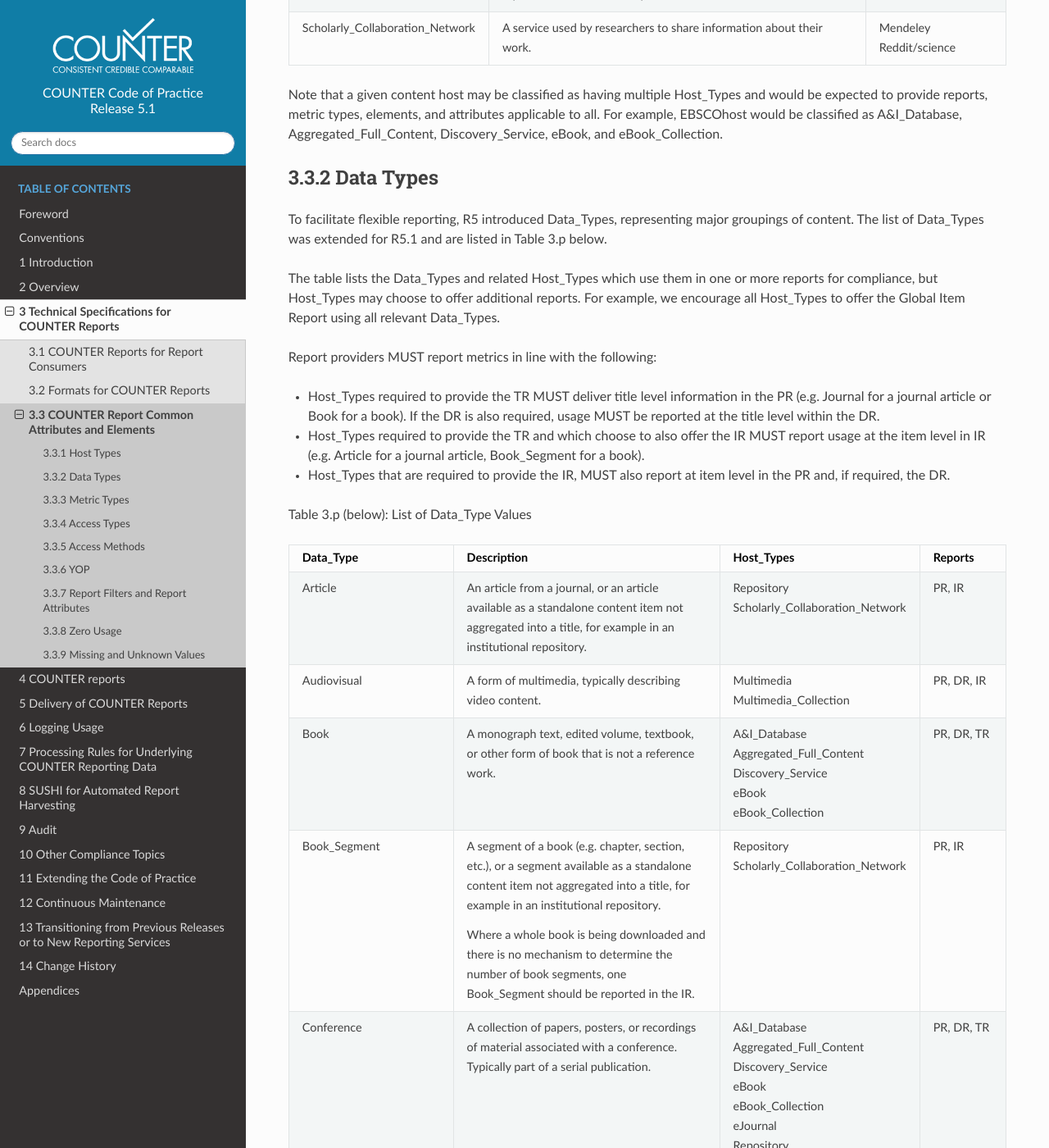
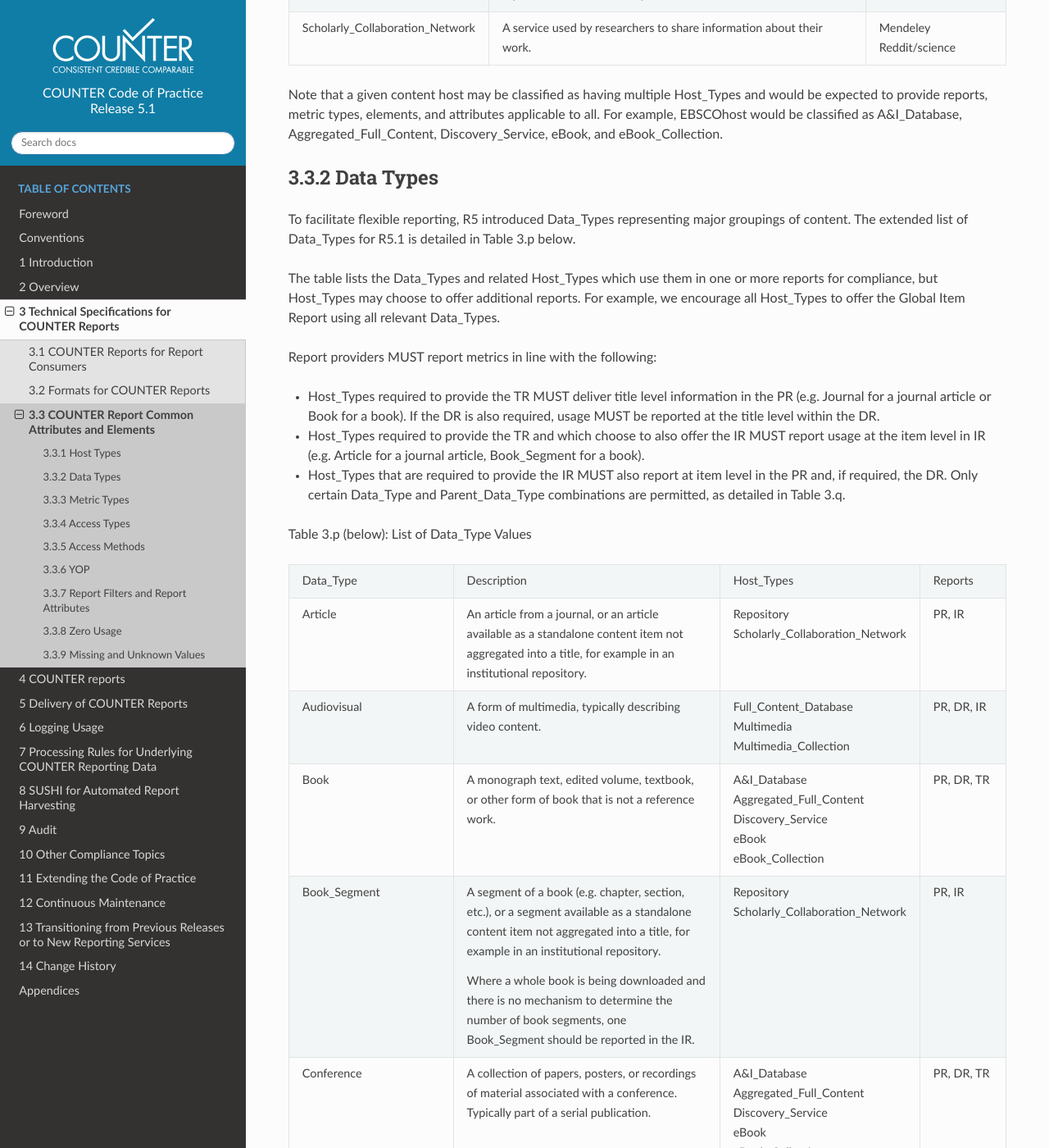
Before and after one commit to Project-Counter/cop5, a Sphinx documentation site: the page built from source/03-specifications/03-counter-report-common-attributes-and-elements.rst, in a window 1280 px wide and 1400 px high, scrolled down 1454 px. Shown: the whole window at 82% size. Built offline with Sphinx 7.4.7 and the Read the Docs theme 2.0.0, drawn with Linux system fonts in a browser that asks for light colours; some of the changed text lies outside the part shown.

Commit message:
Addressing comments on pull 189
Addressing most comments, except where there is an outstanding discussion

```diff
--- a/source/03-specifications/03-counter-report-common-attributes-and-elements.rst
+++ b/source/03-specifications/03-counter-report-common-attributes-and-elements.rst
@@ -96,7 +96,7 @@
 Data Types
 """"""""""
 
-To facilitate flexible reporting, R5 introduced Data_Types, representing major groupings of content. The list of Data_Types was extended for R5.1 and are listed in Table 3.p below.
+To facilitate flexible reporting, R5 introduced Data_Types representing major groupings of content. The extended list of Data_Types for R5.1 is detailed in Table 3.p below.
 
 The table lists the Data_Types and related Host_Types which use them in one or more reports for compliance, but Host_Types may choose to offer additional reports. For example, we encourage all Host_Types to offer the Global Item Report using all relevant Data_Types.
 
@@ -104,7 +104,7 @@
 
 * Host_Types required to provide the TR MUST deliver title level information in the PR (e.g. Journal for a journal article or Book for a book). If the DR is also required, usage MUST be reported at the title level within the DR.
 * Host_Types required to provide the TR and which choose to also offer the IR MUST report usage at the item level in IR (e.g. Article for a journal article, Book_Segment for a book).
-* Host_Types that are required to provide the IR, MUST also report at item level in the PR and, if required, the DR.
+* Host_Types that are required to provide the IR MUST also report at item level in the PR and, if required, the DR. Only certain Data_Type and Parent_Data_Type combinations are permitted, as detailed in Table 3.q.
 
 Table 3.p (below): List of Data_Type Values
 
@@ -130,7 +129,8 @@
 
    * - Audiovisual
      - A form of multimedia, typically describing video content.
-     - Multimedia\ |br|\ |lb|
+     - Full_Content_Database\ |br|\ |lb|
+       Multimedia\ |br|\ |lb|
        Multimedia_Collection
      - PR, DR, IR
 
@@ -203,13 +204,15 @@
 
    * - Image
      - A form of multimedia describing a static visual image.
-     - Multimedia\ |br|\ |lb|
+     - Full_Content_Database\ |br|\ |lb|
+       Multimedia\ |br|\ |lb|
        Multimedia_Collection
      - PR, DR, IR
 
    * - Interactive_Resource
      - A form of multimedia, typically describing materials that require user interaction to be understood, executed, or experienced (e.g. quizzes).
-     - Multimedia\ |br|\ |lb|
+     - Full_Content_Database\ |br|\ |lb|
+       Multimedia\ |br|\ |lb|
        Multimedia_Collection
      - PR, DR, IR
 
@@ -256,7 +256,7 @@
 
    * - Patent
      - A patent document representing an exclusive right granted for an invention, which is a product or a process that provides, in general, a new way of doing something, or offers a new technical solution to a problem. Typically associated with a patent number.
-     - Aggregated_Full_Content\ |br|\ |lb|
+     - A&I_Database\ |br|\ |lb|
        Discovery_Service\ |br|\ |lb|
        Full_Content_Database\ |br|\ |lb|
        Repository\ |br|\ |lb|
@@ -278,7 +278,8 @@
 
    * - Reference_Work
      - An authoritative source of information about a subject used to find quick answers to questions, such as an encyclopedia or dictionary. The content may be stable or updated over time.
-     - Aggregated_Full_Content\ |br|\ |lb|
+     - A&I_Database\ |br|\ |lb|
+       Aggregated_Full_Content\ |br|\ |lb|
        Discovery_Service\ |br|\ |lb|
        eBook\ |br|\ |lb|
        eBook_Collection
@@ -301,7 +302,8 @@
 
    * - Sound
      - A form of multimedia, typically describing materials that are audio-only, such as radio programmes.
-     - Multimedia\ |br|\ |lb|
+     - Full_Content_Database\ |br|\ |lb|
+       Multimedia\ |br|\ |lb|
        Multimedia_Collection
      - PR, DR, IR
 
@@ -333,10 +335,11 @@
        Scholarly_Collaboration_Network
      - PR, DR, TR, IR\
 
-\*Some Data_Types are associated with Parent_Data_Types. For example, Data_Type Article has Parent_Data_Type Journal, while Data_Type Book_Segment has Parent_Data_Type Book.
+Some Data_Types are associated with Parent_Data_Types. For example, Data_Type Article has Parent_Data_Type Journal, while Data_Type Book_Segment has Parent_Data_Type Book.
 
-* Host_Types that MUST offer an IR can choose to provide Parent_Data_Type and other relevant parent information if it is available.
+* Host_Types that MUST offer an IR MUST provide Parent_Data_Type and other relevant parent information if it is available.
 * Host_Types that choose to offer an IR (e.g. eJournal or eBook) SHOULD provide Parent_Data_Type and other relevant parent information as specified in the table.
+* Data_Types MUST NOT be used with other Parent_Data_Types than those listed in the table.
 
 Table 3.q (below): List of Parent_Data_Type Values and Associated Data_Types
 
```
Also changed, not shown: other parts of source/03-specifications/03-counter-report-common-attributes-and-elements.rst (+9 -12 lines).
